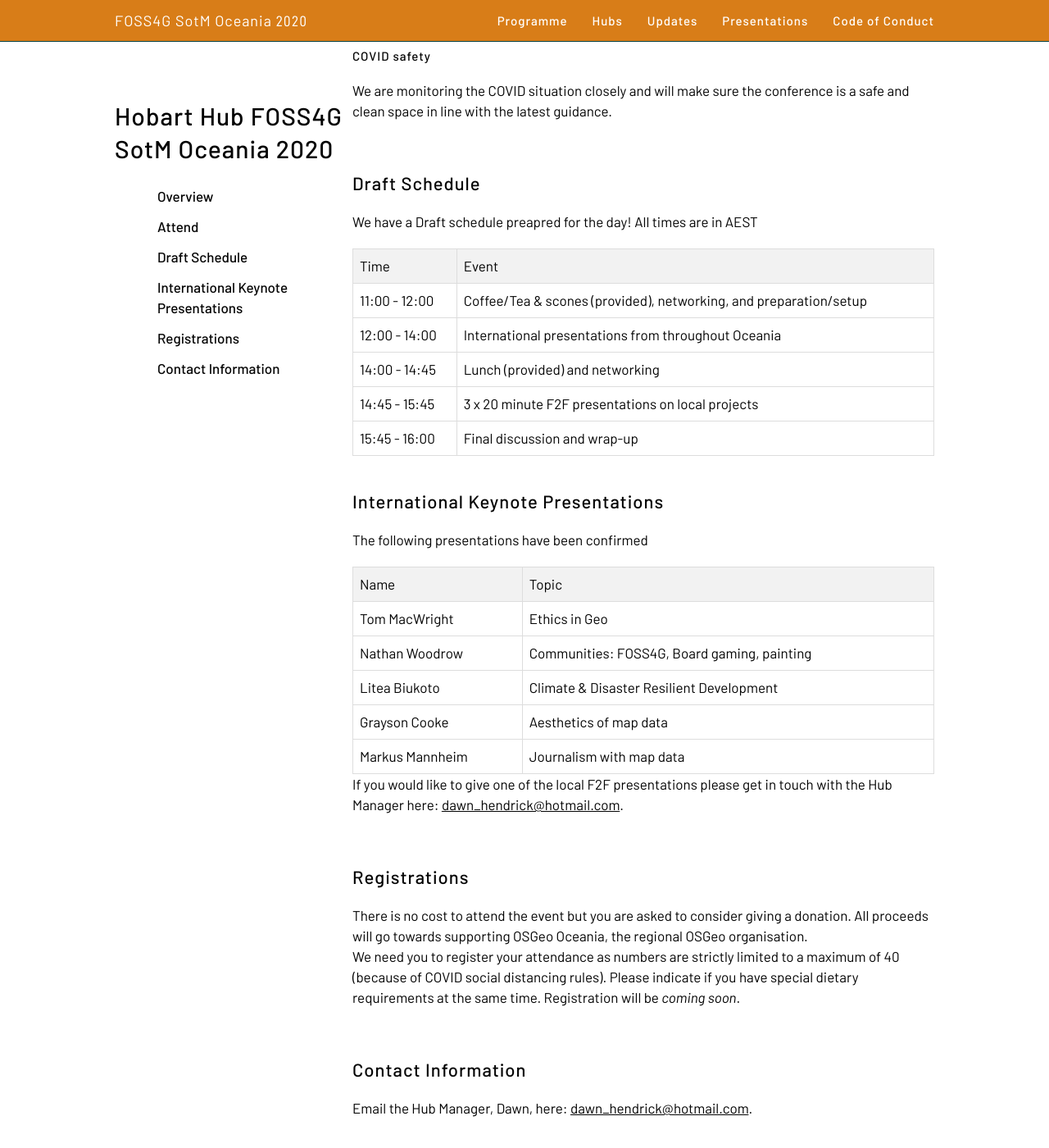
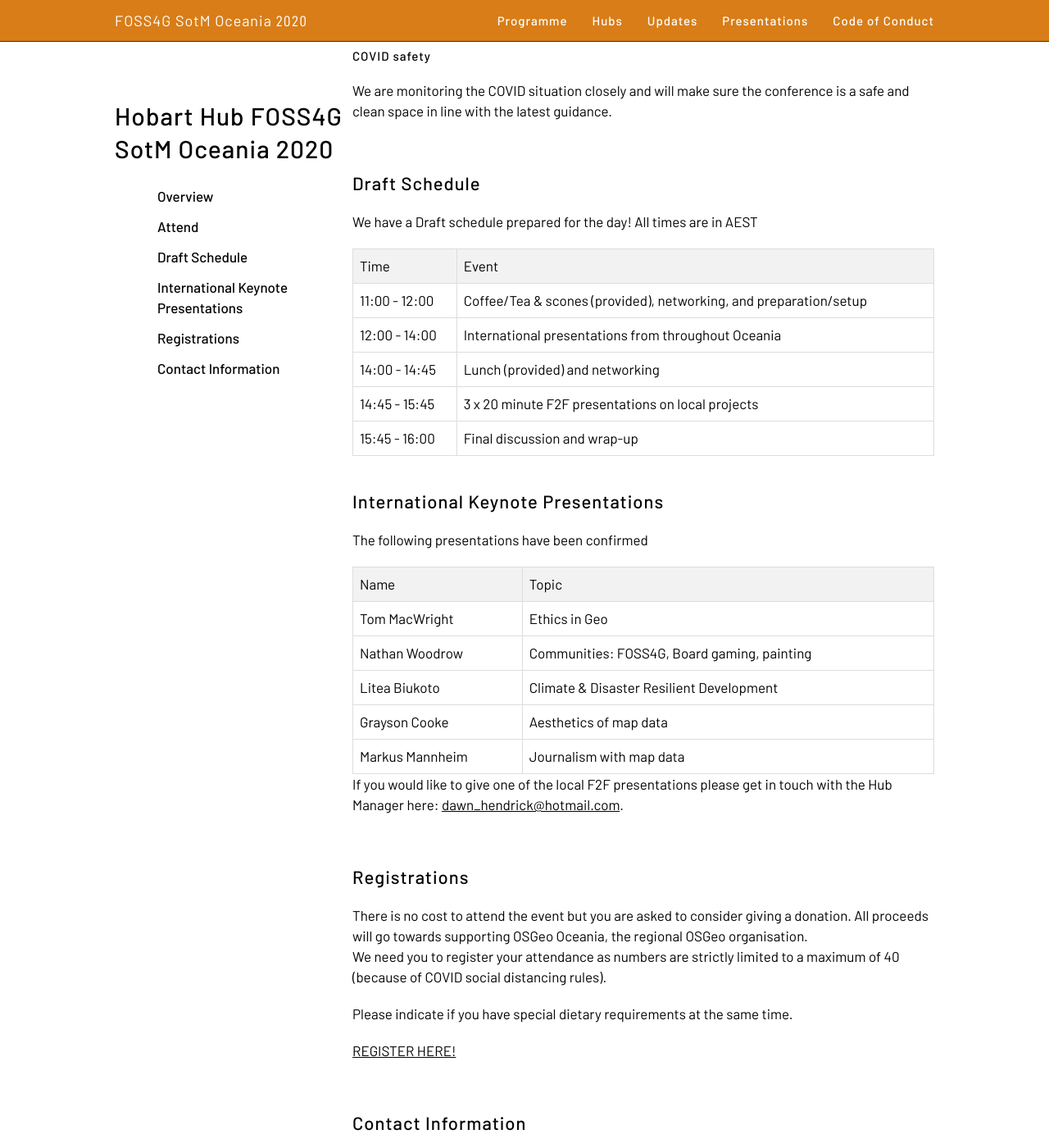
Before and after one commit to osgeo-oceania/foss4g-sotm-oceania-2020, a Jekyll site: the page built from hubs/hobart/index.md, in a window 1280 px wide and 1400 px high, scrolled down 1513 px. Shown: the whole window at 82% size. Built offline with Jekyll 4.4.1, drawn with Linux system fonts in a browser that asks for light colours.

Commit message:
Add Hobart registration

```diff
--- a/hubs/hobart/index.md
+++ b/hubs/hobart/index.md
@@ -47,7 +47,7 @@
 
 ## Draft Schedule
 
-We have a Draft schedule preapred for the day! All times are in AEST
+We have a Draft schedule prepared for the day! All times are in AEST
 
 | Time          | Event        |
 | :---------    | :----------  |
@@ -75,7 +75,10 @@
 
 There is no cost to attend the event but you are asked to consider giving a donation. All proceeds will go towards supporting OSGeo Oceania, the regional OSGeo organisation.
 We need you to register your attendance as numbers are strictly limited to a maximum of 40 (because of COVID social distancing rules).
-Please indicate if you have special dietary requirements at the same time. Registration will be *coming soon*.
+
+Please indicate if you have special dietary requirements at the same time.
+
+[**REGISTER HERE!**](https://ti.to/foss4g-oceania/foss4g-sotm-oceania-2020-hobart-hub)
 
 ## Contact Information
 
```
